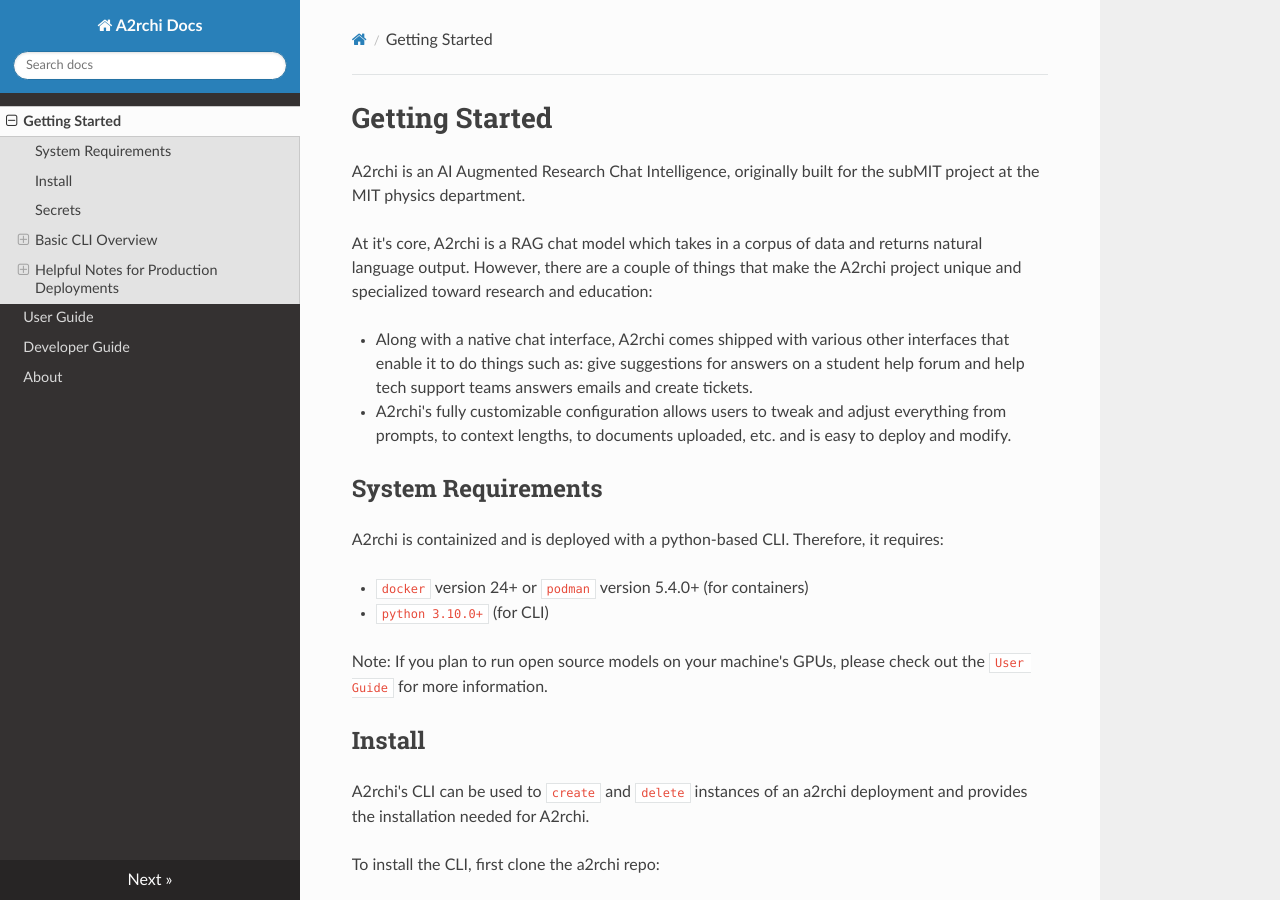
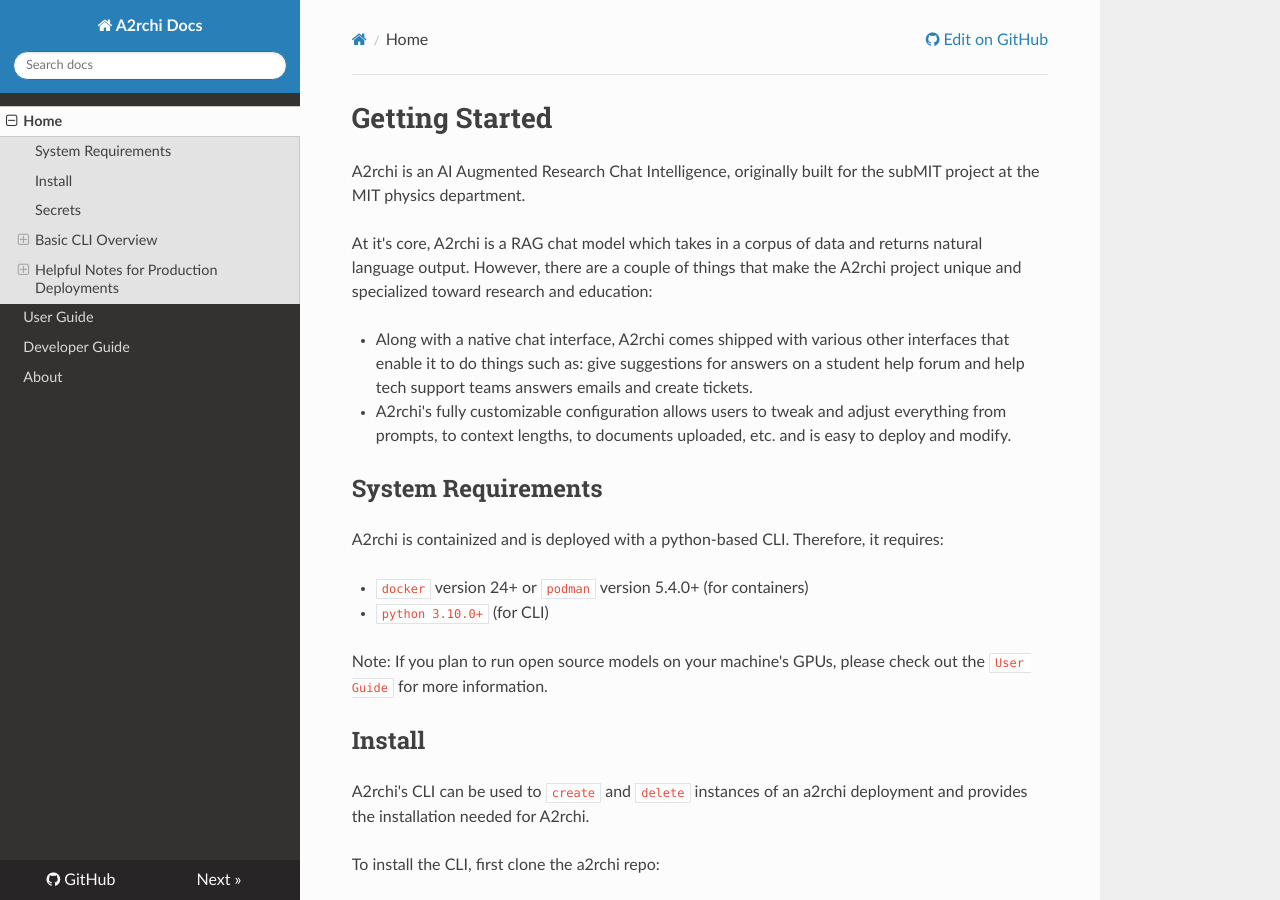
Before and after one commit to mit-submit/A2rchi, an MkDocs documentation site: the page built from docs/docs/index.md, in a window 1280 px wide and 900 px high. Built offline with MkDocs 1.6.1, drawn with Linux system fonts in a browser that asks for light colours; nearby versions of some CDN libraries.

Commit message:
pushing documentation file rename bugfix

```diff
--- a/docs/mkdocs.yml
+++ b/docs/mkdocs.yml
@@ -1,7 +1,9 @@
 site_name: A2rchi Docs
 nav:
-  - Getting Started: getting_started.md
+  - Home: index.md
   - User Guide: user_guide.md
   - Developer Guide: developer_guide.md
   - About: about.md
 theme: readthedocs
+repo_url: https://github.com/mit-submit/A2rchi
+repo_name: 'GitHub'
```
Also changed, not shown: docs/docs/index.md (renamed from docs/docs/getting_started.md).
